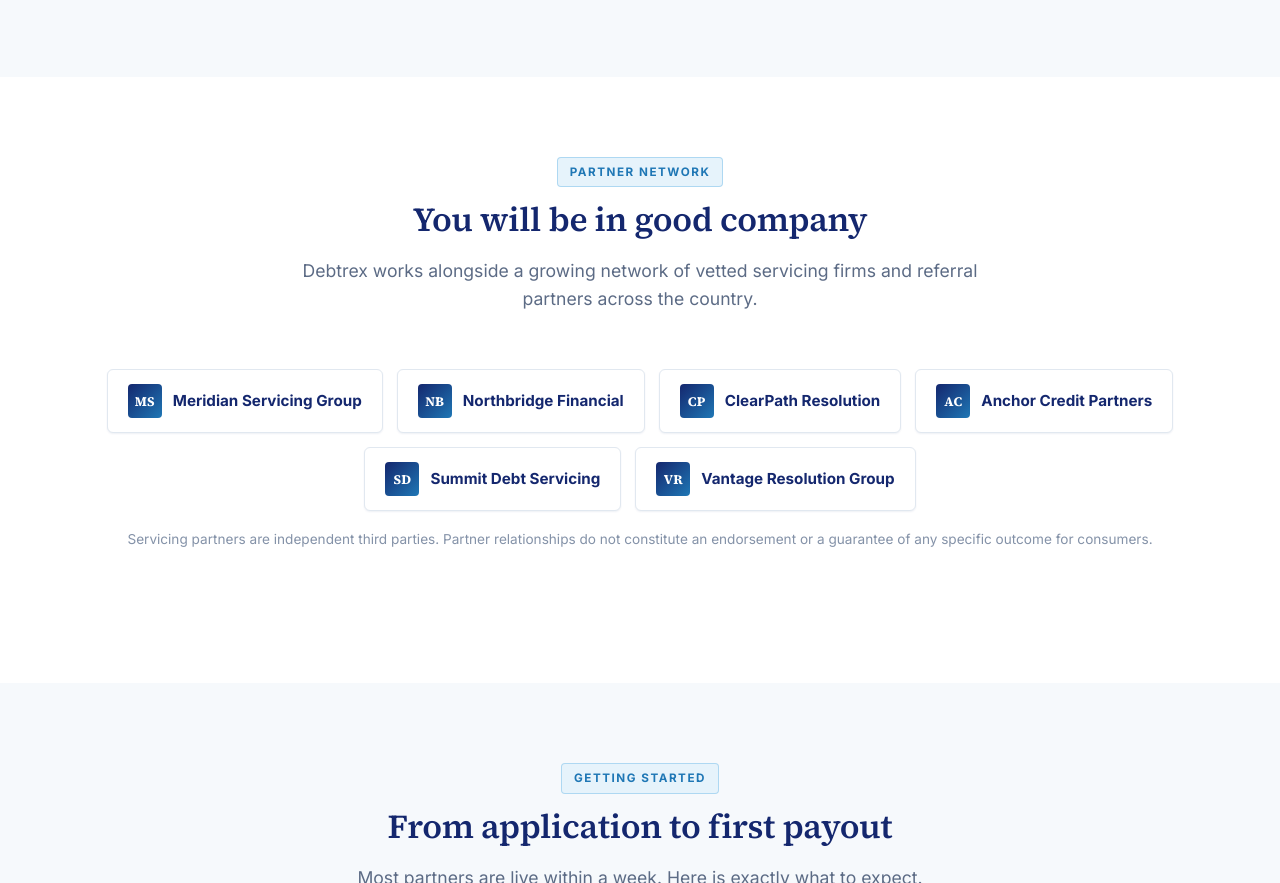
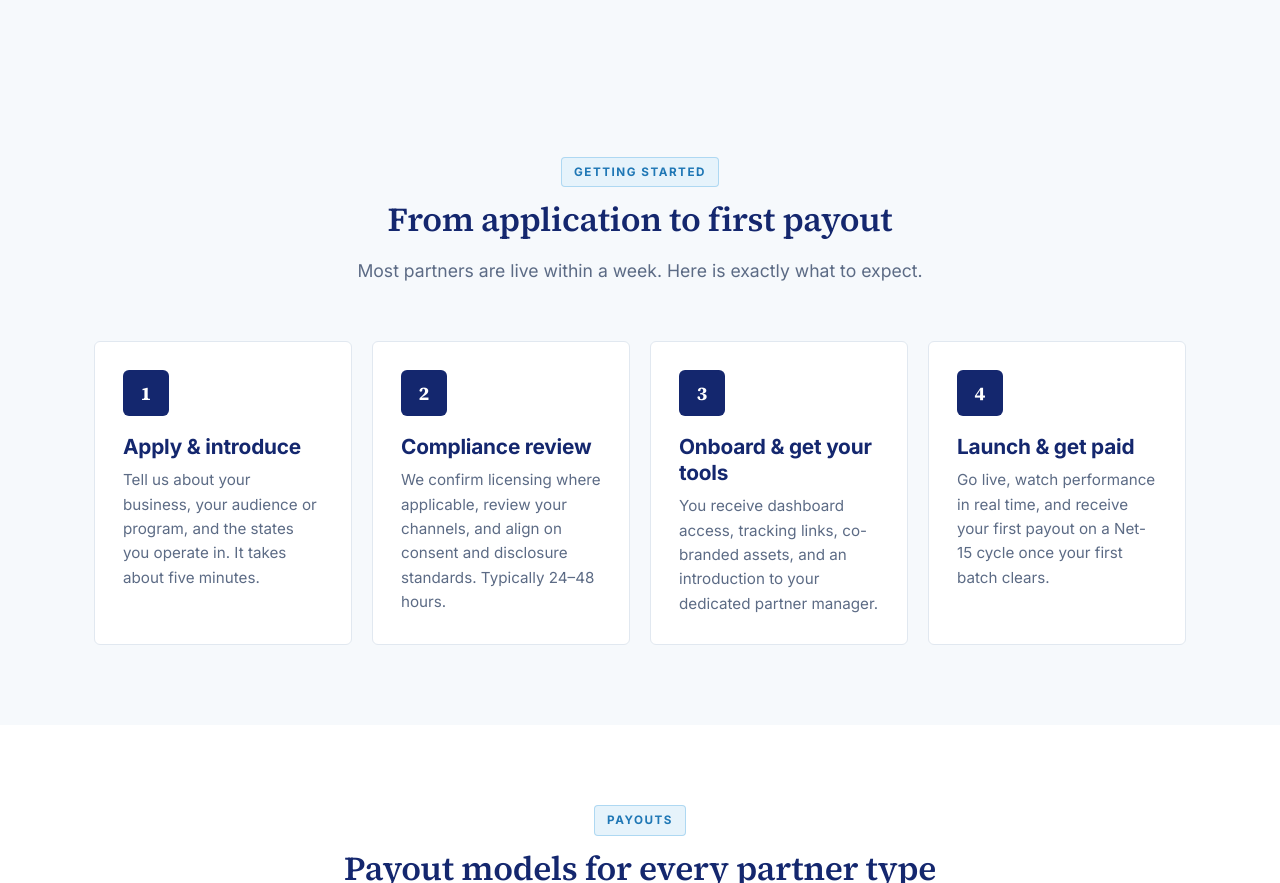
Before and after one commit to DEBTREXSOLUTIONS/debtrex-solutions-site, a website: page partners.html in a window 1280 px wide. Shown: the part 2570-3453 px from the top of the page. Drawn offline with Linux system fonts and the light colour scheme.

Commit message:
parnters removed

```diff
--- a/partners.html
+++ b/partners.html
@@ -199,26 +199,6 @@
     </div>
   </section>
 
-  <!-- ===== NETWORK ===== -->
-  <section class="section" id="network">
-    <div class="container">
-      <div class="section-head">
-        <span class="eyebrow">Partner Network</span>
-        <h2>You will be in good company</h2>
-        <p>Debtrex works alongside a growing network of vetted servicing firms and referral partners across the country.</p>
-      </div>
-
-      <div class="partner-logos">
-        <div class="partner-logo"><span class="partner-logo-mark">MS</span> Meridian Servicing Group</div>
-        <div class="partner-logo"><span class="partner-logo-mark">NB</span> Northbridge Financial</div>
-        <div class="partner-logo"><span class="partner-logo-mark">CP</span> ClearPath Resolution</div>
-        <div class="partner-logo"><span class="partner-logo-mark">AC</span> Anchor Credit Partners</div>
-        <div class="partner-logo"><span class="partner-logo-mark">SD</span> Summit Debt Servicing</div>
-        <div class="partner-logo"><span class="partner-logo-mark">VR</span> Vantage Resolution Group</div>
-      </div>
-      <p class="partner-note">Servicing partners are independent third parties. Partner relationships do not constitute an endorsement or a guarantee of any specific outcome for consumers.</p>
-    </div>
-  </section>
 
   <!-- ===== HOW IT WORKS ===== -->
   <section class="section section-alt" id="how">
@@ -617,5 +597,6 @@
   <script src="js/meta-pixel.js"></script>
   <script src="js/main.js"></script>
   <script src="js/partner.js"></script>
+
 </body>
 </html>
```
Also changed, not shown: advertorial.html (+1 -0 lines), bankruptcy.html (+1 -0 lines), blog.html (+1 -0 lines), budgeting.html (+1 -0 lines), cookie-policy.html (+1 -0 lines), debt-consolidation.html (+1 -0 lines), debt-settlement.html (+1 -0 lines), disclosures.html (+1 -0 lines), index.html (+1 -0 lines), privacy.html (+1 -0 lines), quiz.html (+1 -0 lines), terms.html (+1 -0 lines), thank-you.html (+1 -0 lines).
